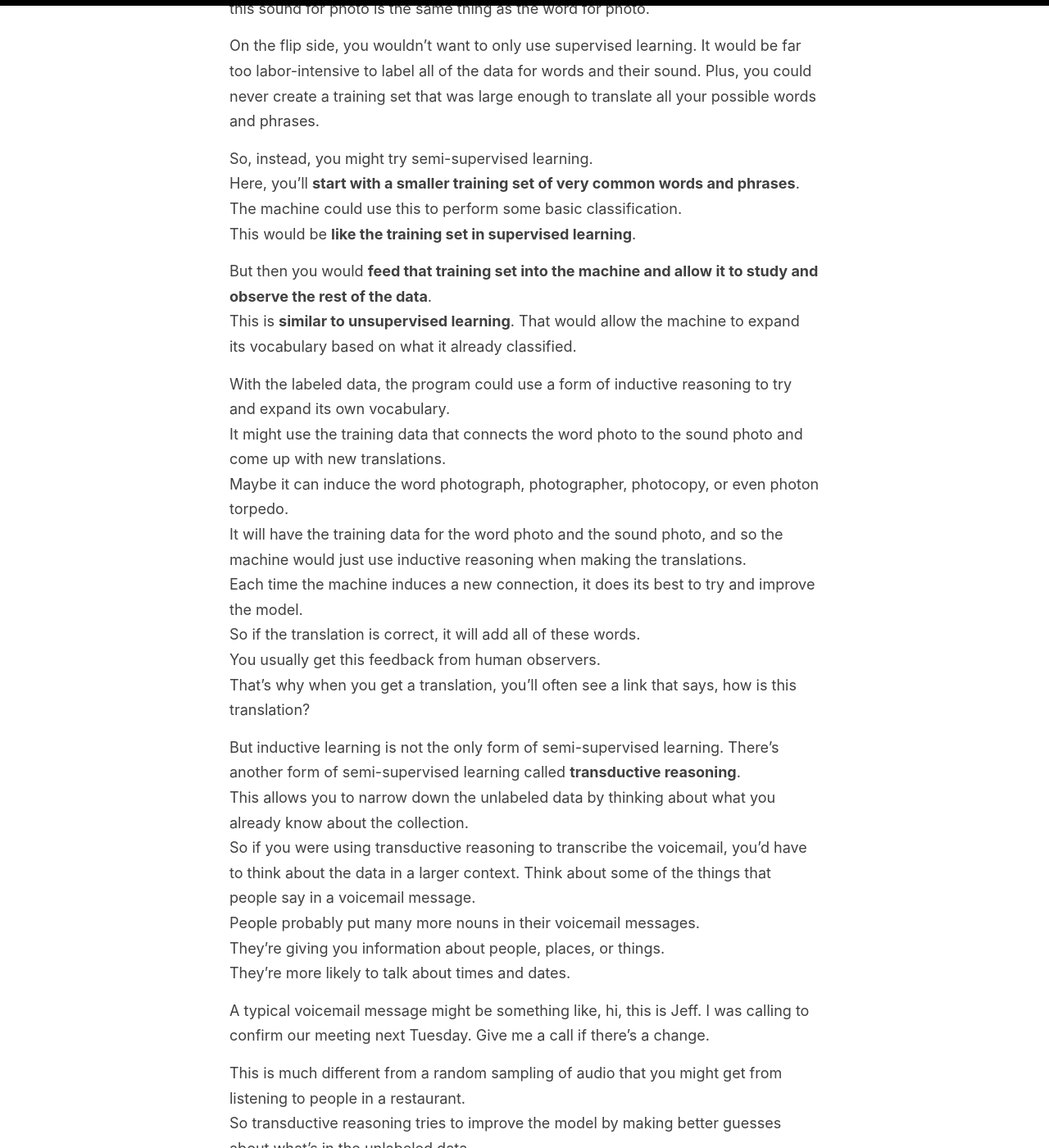
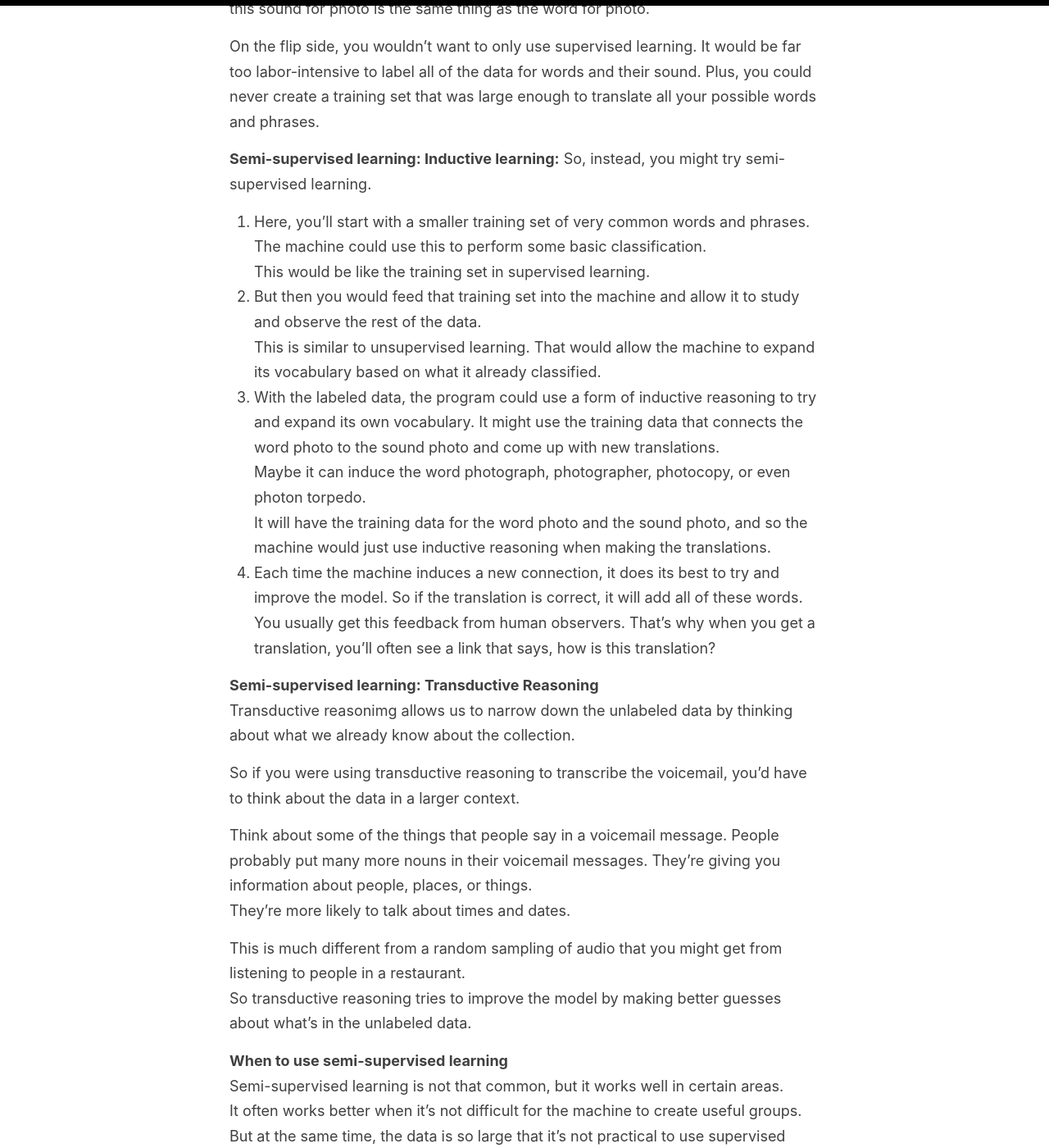
Before and after one commit to liawbeile/liawbeile.github.io, a Jekyll site: the page built from _posts/2021-6-12-june12.md, in a window 1280 px wide and 1400 px high, scrolled down 2834 px. Shown: the whole window at 82% size. Built offline with Jekyll 4.4.1, drawn with Linux system fonts in a browser that asks for light colours; some of the changed text lies outside the part shown.

Commit message:
amended post

```diff
--- a/_posts/2021-6-12-june12.md
+++ b/_posts/2021-6-12-june12.md
@@ -17,124 +17,127 @@
 
 We have to think about the way the machine learns. That way, we can start to collect the data.
 
-Before we start our machine learning project, think about our data.
+Think about our data.
 Is it of high quality?
 Do we have enough data to learn something new?
 
-Start thinking about the best strategies to get high quality and diverse data sets.
+### Applying machine learning
 
-### Applying machine learning
-Much of computer science is still about working with explicit instructions.
-In traditional programming, you configure the machine to accept your input and produce an output based on the algorithm.
-The input is the command and the output is a predetermined response.
-That will work well when you have a program with straightforward calculations. But it gets a little trickier when humans can't explicitly instruct the computer on what to do.
+**Traditional programming with straightforward calculations**
+Much of computer science is still about working with explicit instructions. In traditional programming, you configure the machine to accept your input and produce an output based on the algorithm. The input is the command and the output is a predetermined response.
 
-In these cases, you need a programming model that allows the machine to learn. You also have to give the machine some ability to respond to feedback.
-This is a perfect scenario for machine learning.
+It gets a little trickier when humans can't explicitly instruct the computer on what to do.
 
-Imagine you're creating a program that needs to detect spam messages. These types of challenges don't work well when you're limited to carefully defined instructions.
+**Machine learning**
+In these cases, we need a programming model that allows the machine to learn. We also have to give the machine some ability to respond to feedback.
 
-Machine learning switches things around.
-**Instead of inputting instructions, you'll input data.**
-Instead of a predefined response, you'll be **working with machine learning algorithms to help the machine learn how to respond**.
+***Example: Email spam program***
+Imagine you're creating a program that needs to detect spam messages.
+- Instead of inputting instructions, you'll input data.
+- Instead of a predefined response, you'll be working with machine learning algorithms to help the machine learn how to respond.
 
-To start, you'd want to **split your data into test data and training data**.
-The training data is a smaller chunk that you'll use to find patterns. Sometimes a model will help your machine make sense of the data with statistical algorithms.
-
+To start, you'd want to split your data into test data and training data.
+- Training data is a smaller chunk that you'll use to find patterns.
+- Sometimes a model will help your machine make sense of the data with statistical algorithms.
 These algorithms help the machine make accurate predictions or see patterns between different parts of your data.
-
 
 How machine learning might work with our spam program:
 
-Let's take 10,000 email messages as our training dataset.
-We'll use it to build and refine our model before we try it on our test data of over a million messages.
-You can use your test data to show the machine different examples of spam.
+1. Let's take 10,000 email messages as our training dataset.
+2. We'll use it to build and refine our model before we try it on our test data of over a million messages.
+3. You can use your test data to show the machine different examples of spam.
+4. Then you could use a classifier machine learning algorithm to help split the email in the two groups. You could have your spam, then a regular message. This is often called **binary classification**.
+- The machine does this by finding groups of words that are more likely to be found in spam messages. Then it comes up with a score to show the likelihood that it's spam.
+- As a machine learning expert, you'll need to decide the best classifier algorithm to use.
+- Then you'll tweak the hyper-parameters of the algorithm until the machine does a pretty good job predicting whether or not an email message is spam.
+5. Once you're satisfied, then that'll be your initial data model. You'll use a machine learning algorithm and tune the necessary hyper-parameters to make an accurate prediction.
 
-Then you could use a classifier machine learning algorithm to help split the email in the two groups.
-You could have your spam, then a regular message. This is often called **binary classification**.
+Even though the programmer inputs the data, selects the algorithms, and makes corrections, it's ultimately the machine that makes the decision about whether a message is spam.
 
-The machine does this by finding groups of words that are more likely to be found in spam messages.
-Then it comes up with a score to show the likelihood that it's spam.
-
-As a machine learning expert, you'll need to decide the best classifier algorithm to use. Then you'll tweak the hyper-parameters of the algorithm until the machine does a pretty good job predicting whether or not an email message is spam.
-
-Once you're satisfied, then that'll be your initial data model. You'll use a machine learning algorithm and tune the necessary hyper-parameters to make an accurate prediction.
-
-Even though the programmer inputs the data, selects the algorithms, and makes corrections, it's ultimately the machine that makes the decision about whether a message is spam. In some cases the programmer might not even know how the machine learned it was spam.
+In some cases the programmer might not even know how the machine learned it was spam.
 
 ### Semi-supervised learning
 
-Semi-supervised learning is a crossover that takes advantage of both supervised and unsupervised learning.
+Semi-supervised learning takes advantage of both supervised and unsupervised learning.
+
+***Example: A program to translate voicemail into text***
 
 Imagine you wanted to create a program that could translate voicemail into text.
 
+**Challenges of supervised and unsupervised learning**
 It would be difficult to use unsupervised learning. Here, your machine would cluster words together but wouldn't necessarily know what those words mean.
 
 Maybe your machine could identify each time someone said the word photo. The problem is that, since it's clustered and unclassified, your program doesn't know that this sound for photo is the same thing as the word for photo.
 
 On the flip side, you wouldn't want to only use supervised learning. It would be far too labor-intensive to label all of the data for words and their sound. Plus, you could never create a training set that was large enough to translate all your possible words and phrases.
 
+**Semi-supervised learning: Inductive learning:**
 So, instead, you might try semi-supervised learning.
-Here, you'll **start with a smaller training set of very common words and phrases**.
+
+1. Here, you'll start with a smaller training set of very common words and phrases.
 The machine could use this to perform some basic classification.
-This would be **like the training set in supervised learning**.
-
-But then you would **feed that training set into the machine and allow it to study and observe the rest of the data**.
-This is **similar to unsupervised learning**. That would allow the machine to expand its vocabulary based on what it already classified.
-
-With the labeled data, the program could use a form of inductive reasoning to try and expand its own vocabulary.
-It might use the training data that connects the word photo to the sound photo and come up with new translations.
+This would be like the training set in supervised learning.
+2. But then you would feed that training set into the machine and allow it to study and observe the rest of the data.
+This is similar to unsupervised learning. That would allow the machine to expand its vocabulary based on what it already classified.
+3. With the labeled data, the program could use a form of inductive reasoning to try and expand its own vocabulary. It might use the training data that connects the word photo to the sound photo and come up with new translations.
 Maybe it can induce the word photograph, photographer, photocopy, or even photon torpedo.
 It will have the training data for the word photo and the sound photo, and so the machine would just use inductive reasoning when making the translations.
-Each time the machine induces a new connection, it does its best to try and improve the model.
-So if the translation is correct, it will add all of these words.
-You usually get this feedback from human observers.
-That's why when you get a translation, you'll often see a link that says, how is this translation?
+4. Each time the machine induces a new connection, it does its best to try and improve the model. So if the translation is correct, it will add all of these words.
+You usually get this feedback from human observers. That's why when you get a translation, you'll often see a link that says, how is this translation?
 
-But inductive learning is not the only form of semi-supervised learning. There's another form of semi-supervised learning called **transductive reasoning**.
-This allows you to narrow down the unlabeled data by thinking about what you already know about the collection.
-So if you were using transductive reasoning to transcribe the voicemail, you'd have to think about the data in a larger context.  Think about some of the things that people say in a voicemail message.
-People probably put many more nouns in their voicemail messages.
-They're giving you information about people, places, or things.
+**Semi-supervised learning: Transductive Reasoning**
+Transductive reasonimg allows us to narrow down the unlabeled data by thinking about what we already know about the collection.
+
+So if you were using transductive reasoning to transcribe the voicemail, you'd have to think about the data in a larger context.
+
+Think about some of the things that people say in a voicemail message. People probably put many more nouns in their voicemail messages. They're giving you information about people, places, or things.
 They're more likely to talk about times and dates.
-
-A typical voicemail message might be something like, hi, this is Jeff. I was calling to confirm our meeting next Tuesday. Give me a call if there's a change.
 
 This is much different from a random sampling of audio that you might get from listening to people in a restaurant.
 So transductive reasoning tries to improve the model by making better guesses about what's in the unlabeled data.
 
+**When to use semi-supervised learning**
 Semi-supervised learning is not that common, but it works well in certain areas.
-It often works better when it's not difficult for the machine to create useful groups.
-But at the same time, the data is so large that it's not practical to use supervised learning.
+It often works better when it's not difficult for the machine to create useful groups. But at the same time, the data is so large that it's not practical to use supervised learning.
 
-You might see semi-supervised learning used for classifying webpages, or grouping together pictures of something like insects. The key thing to remember is that semi-supervised learning really only makes sense when the other two approaches have difficulty solving your challenge.
+You might see semi-supervised learning used for classifying webpages, or grouping together pictures of something like insects.
+
+The key thing to remember is that semi-supervised learning really only makes sense when the other two approaches have difficulty solving your challenge.
+
 You might also keep in mind that inductive and transductive reasoning might lead to greater errors and mislabeled data.
-So try to think of them as the best solution for a particular problem and not necessarily the best place to start with your machine learning challenges.
 
 ### Reinforcement learning
 Reinforcement learning is different from supervised, unsupervised, and semi-supervised learning.
 
 With each of these techniques, you're trying to invent the best model. You want to find a model that can most accurately classify different data sets or find meaningful clusters. Once you have the model, you can then let the machine work with the rest of the data.
 
+**Reinforcement learning**
 Reinforcement learning has the machine iterate to continuously improve the outcome. Over time, the machine should zero in like a heat-seeking missile and get closer and closer to high quality output.
 
 Reinforcement learning is very open ended. You're reinforcing certain ways that you want the machine to behave.
 Instead of leaving everything open to study and observation, you're giving the machine a very clear goal.
 
+Reinforcement learning and specifically Q-learning allows machines to quickly grow beyond our understanding.
+
+It can help you skip the steps required in unsupervised learning. You don't need hours of observing and studying massive amounts of data.
+
+***Example: Pong***
 The game Pong had two separate bars on the opposite sides of the screen. They would slide up and down as you tried to hit the ball to each side.
-In 2013, Google's Deep Mind project experimented with Pong to see if they could teach a computer how to play. They set up a series of rewards for the computer. Every time the computer hit the ball against the paddle, it got a reward. Then every time that the opponent missed the ball, it got another reward. Then it played against itself and tried to gather as many rewards as possible. It only took a short while for the computer to start to master the game and consistently beat human players. The Deep Mind team used something called Q-learning. This Q-learning helped with some of the more complicated games that needed more sophisticated rewards.
+
+In 2013, Google's Deep Mind project experimented with Pong to see if they could teach a computer how to play. They set up a series of rewards for the computer. Every time the computer hit the ball against the paddle, it got a reward. Then every time that the opponent missed the ball, it got another reward. Then it played against itself and tried to gather as many rewards as possible. It only took a short while for the computer to start to master the game and consistently beat human players.
+
+**Q learning**
+The Deep Mind team used something called Q-learning. This Q-learning helped with some of the more complicated games that needed more sophisticated rewards.
 
 In Q-learning, there are set environments or states. There are also possible actions that can respond to these states.
 In Q-learning, you want the machine to improve the quality of the outcome.
 This is represented with the letter Q.
 
 In this case, you would start out with a quality of zero. Then you would have the machine learn which actions improve the conditions. Each time an action improved the state, the Q would go up from zero. The Q would go up based on the states and actions.
+
 This type of reinforcement learning is one of the most promising areas in machine learning. It allows the machine to go through endless simulations of actions and states until it finds the best strategy.
 
+***Example: Go***
 In 2015, Google's Deep Mind project made the news when their AlphaGo program first beat an expert player in the game called Go. AlphaGo used a form of unsupervised learning. It learned primarily by observing professionals playing the game.
 
 Their newer program AlphaGo Zero relies primarily on Q-learning. It didn't have to watch the experts play the game. AlphaGo Zero simply went through the game and tried different actions as a way to change the state and win. Within hours, this Q-learning machine played Go at a level that humans can't understand. In fact, after just 70 hours of training, AlphaGo Zero beat the earlier version of AlphaGo in the first 100 tries.
-
-Reinforcement learning and specifically Q-learning allows machines to quickly grow beyond our understanding.
-
-It can help you skip the steps required in unsupervised learning. You don't need hours of observing and studying massive amounts of data.
```
